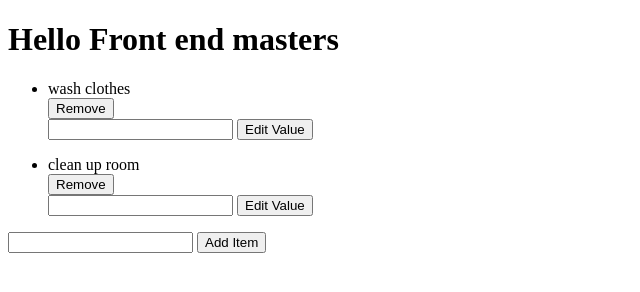
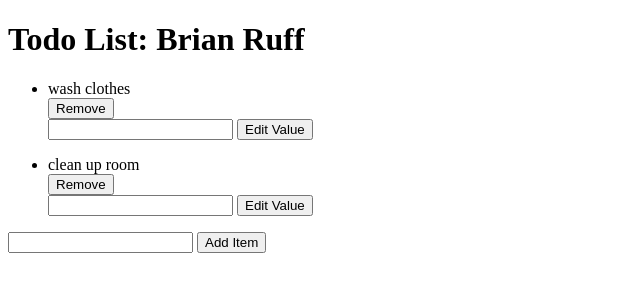
Before and after one commit to BrianARuff/angular-crud-app, a website: page index.html in a window 1280 px wide. Shown: the whole page, without its empty margins (0-640 px from the left). Drawn offline with nearby package versions, Linux system fonts and the light colour scheme.

Commit message:
update to tag

```diff
--- a/index.html
+++ b/index.html
@@ -7,7 +7,7 @@
     <title>Angular Hello Wolrd</title>
   </head>
   <body ng-controller="MainCtrl">
-    <h1>Hello {{ world }}</h1>
+    <h1>Todo List: {{ world }}</h1>
     <ul ng-repeat="(index, todo) in todoList track by index">
       <li id="li-{{ index }}">{{ todo }}</li>
       <button ng-click="removeTodo(index)">Remove</button>
--- a/script.js
+++ b/script.js
@@ -1,5 +1,5 @@
 angular.module("MyApp", []).controller("MainCtrl", function($scope) {
-  $scope.world = "Front end masters";
+  $scope.world = "Brian Ruff";
   $scope.todoList = ["wash clothes", "clean up room"];
   $scope.newItem = document.querySelector("#todo");
   $scope.addTodo = function() {
```
